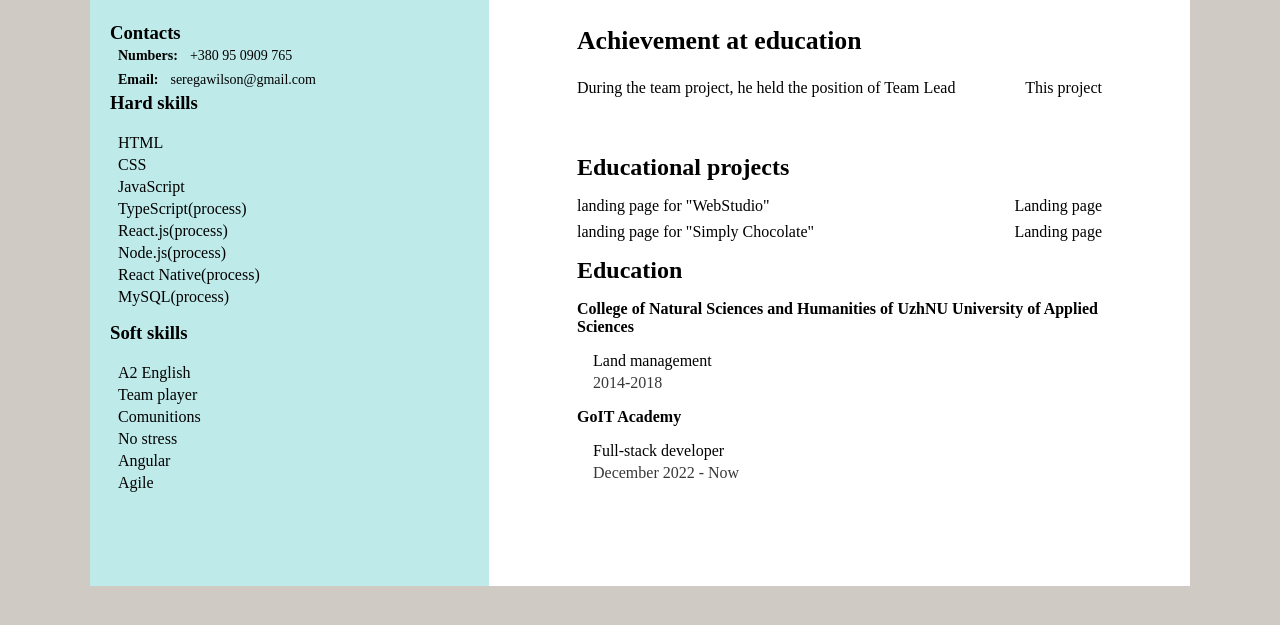
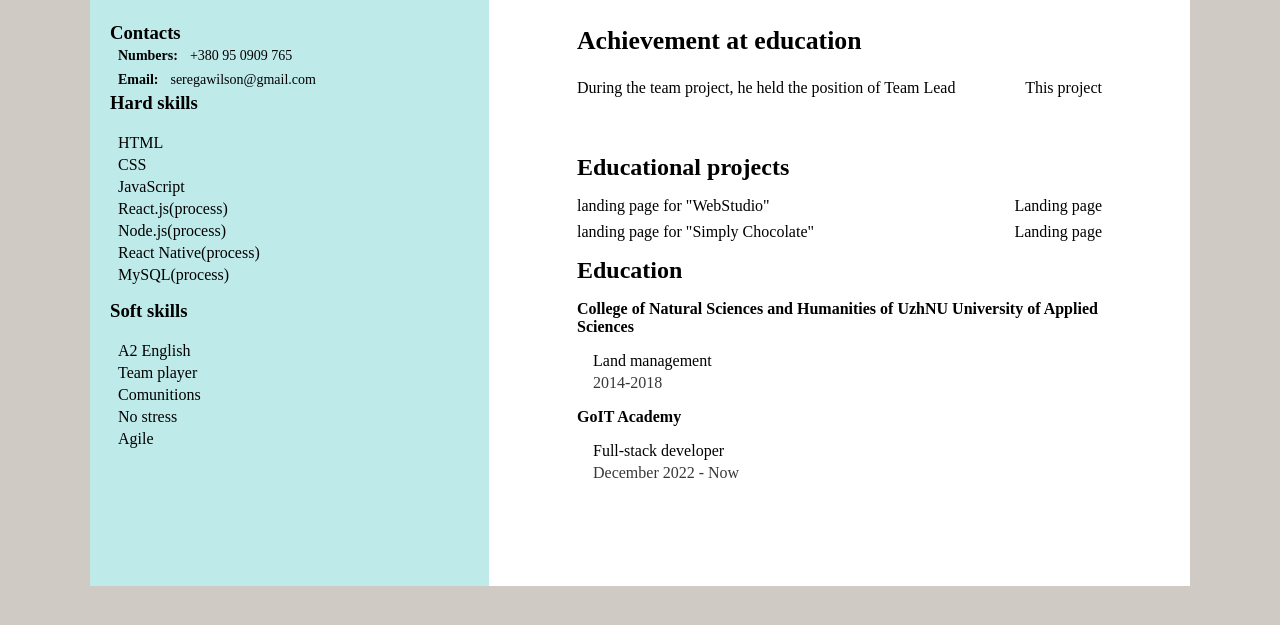
Before and after one commit to Dezertirr/My-Resume, a plain HTML site: page index.html in a window 1280 px wide. Shown: the part 315-940 px from the top of the page. Drawn offline with Linux system fonts and the light colour scheme.

Commit message:
Update index.html

```diff
--- a/index.html
+++ b/index.html
@@ -93,7 +93,6 @@
         <li class="hard-skill-item">HTML</li>
         <li class="hard-skill-item">CSS</li>
         <li class="hard-skill-item">JavaScript</li>
-        <li class="hard-skill-item">TypeScript(process)</li>
         <li class="hard-skill-item">React.js(process)</li>
         <li class="hard-skill-item">Node.js(process)</li>
         <li class="hard-skill-item">React Native(process)</li>
@@ -106,7 +105,6 @@
         <li class="soft-skill-item">Team player</li>
         <li class="soft-skill-item">Comunitions</li>
         <li class="soft-skill-item">No stress</li>
-        <li class="soft-skill-item">Angular</li>
         <li class="soft-skill-item">Agile</li>
       </div>
       </ul>
```
